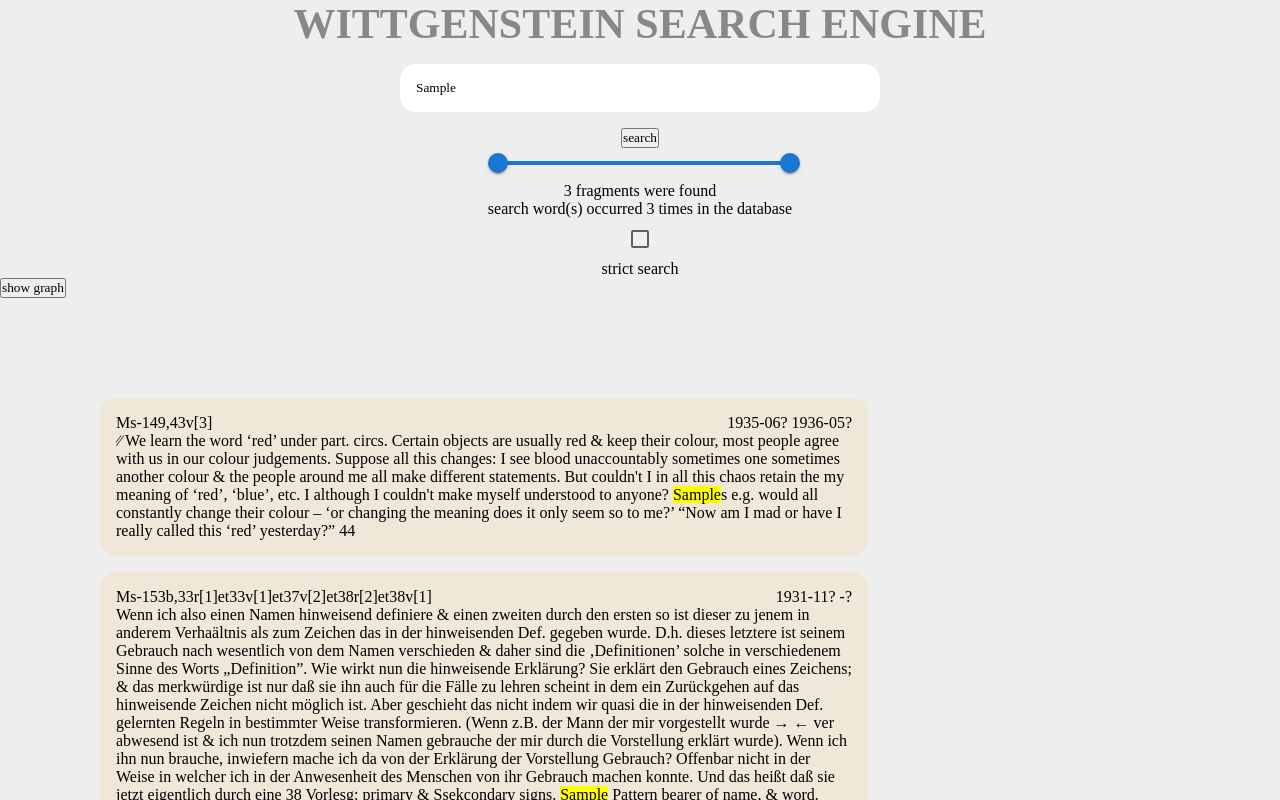
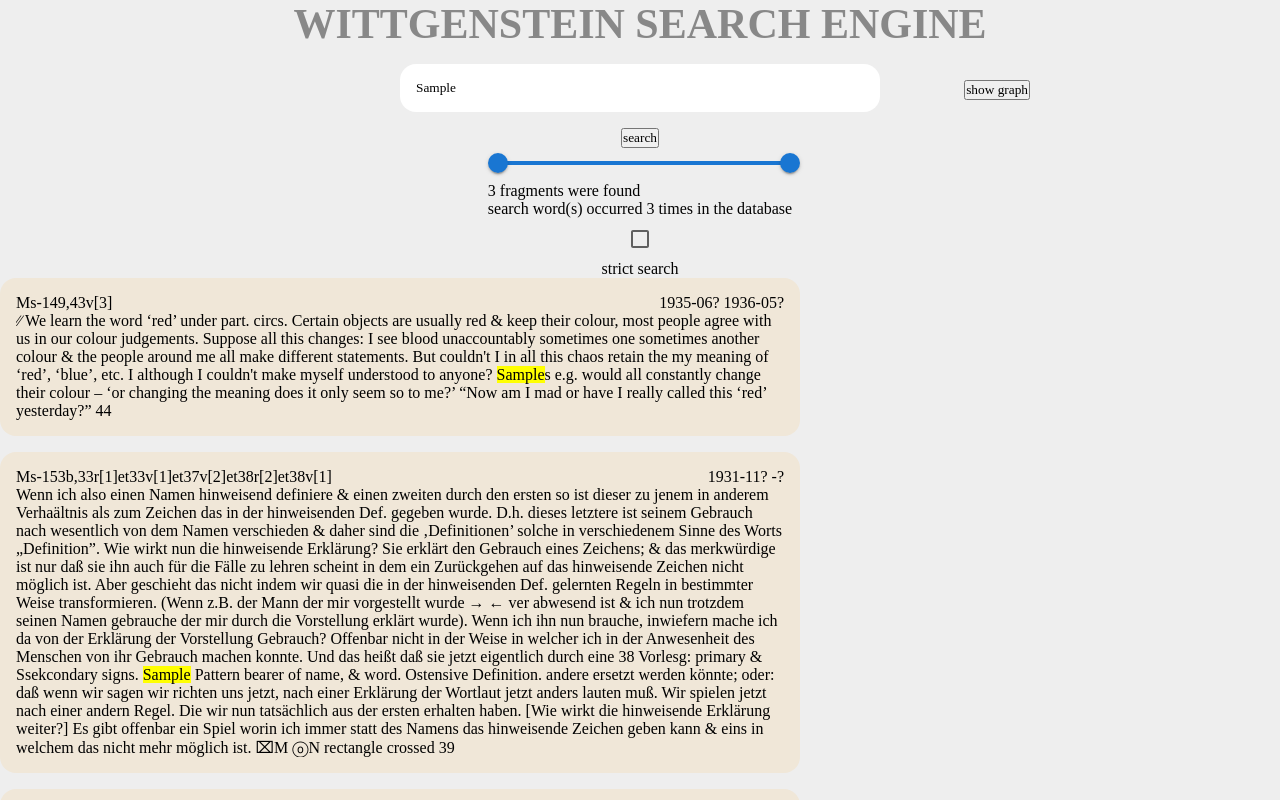
Before and after one commit to ceesparis/witt_search_engine, a React (Create React App) app in the folder search_engine/: page / in a window 1280 px wide. Both pictures are taken after typing "Sample" into the empty fields and a click on the button "search". Shown: the top 800 px of the page. Built offline with nearby package versions, Linux system fonts and the light colour scheme.

Commit message:
fastbutmessy

```diff
--- a/search_engine/package.json
+++ b/search_engine/package.json
@@ -9,13 +9,15 @@
     "@testing-library/jest-dom": "^5.16.0",
     "@testing-library/react": "^11.2.7",
     "@testing-library/user-event": "^12.8.3",
+    "axios": "^0.24.0",
     "plotly.js": "^2.8.0",
     "react": "^17.0.2",
     "react-dom": "^17.0.2",
     "react-highlight-words": "^0.17.0",
     "react-plotly.js": "^2.5.1",
     "react-router-dom": "^6.1.1",
-    "react-scripts": "4.0.3",
+    "react-scripts": "^5.0.0",
+    "react-virtualized": "^9.22.3",
     "web-vitals": "^1.1.2"
   },
   "scripts": {
--- a/search_engine/src/App.js
+++ b/search_engine/src/App.js
@@ -1,4 +1,5 @@
-import { useEffect, useState } from 'react';
+import { useEffect, useState} from 'react';
+import React from 'react';
 import data from './totalDatabase.json';
 import {Checkbox} from '@mui/material';
 import Slider from './components/slider'
@@ -6,6 +7,12 @@
 import Results from './components/results';
 import Graph from './components/graph'
 import BigResult from './components/bigresult'
+import {
+  List,
+  AutoSizer,
+  CellMeasurer,
+  CellMeasurerCache,
+ } from 'react-virtualized'
 
 function App() {
   const [finalsearch, setFinalSearch] = useState('');
@@ -21,6 +28,11 @@
   const [word_counts, setWordcount] = useState(0);
   const [graph_info, addData] = useState({});
 
+  const cache = React.useRef(new CellMeasurerCache({
+    fixedWidth: true,
+    defaultHeight: 200,
+  })
+  );
 
   useEffect(() => {
     // import('./Database.json').then(data => setDatabase(data));
@@ -44,7 +56,6 @@
 
   const handleChange = (event, newValue) => {
     setRange(newValue);
-    // handleSearch(event);
   }
 
   const countOccurences = (string, word) => {
@@ -68,7 +79,7 @@
             const count = countOccurences(text, regex);
             word_counter += count;
             counter += 1;
-            result_list.push(entry);
+            result_list = result_list.concat(entry);
 
             if (graph[year]) {
               graph[year] += count;
@@ -92,7 +103,7 @@
           const count = countOccurences(text, searchword);
           word_counter += count;
           counter += 1;
-          result_list.push(entry);
+          result_list = result_list.concat(entry);
 
           if (graph[year]){
             graph[year] += count;
@@ -136,7 +147,7 @@
     )
   }
 
-  if (!enlarge_result && !graph)
+  if (!enlarge_result)
   {
   return (
     <div className='Searchengine'>
@@ -146,20 +157,23 @@
         <button type="button" onClick={handleSearch}> search </button>
         <Slider year_range = {year_range} handleChange = {handleChange}
          handleSearch = {handleSearch} valueText ={valueText}/>
-        <p>{result_counts} fragments were found</p>
-        <p> search word(s) occurred {word_counts} times in the database</p>
+        {result_counts > 0? <div><p>{result_counts} fragments were found</p>
+         <p> search word(s) occurred {word_counts} times in the database</p> </div>: null}
         <Checkbox value="strict search" onClick={tick}/>strict search
       </header>
-      <button type="button" onClick={show_graph}> show graph </button>
-      <Results results = {results} finalsearch = {finalsearch} enlargeResult={enlargeResult}/>
+      {result_counts > 0 && !graph ? <button className="graphButton" type="button" onClick={show_graph}> show graph </button>: null}
+      {graph ? <div id="graph">
+        <Graph graph_info={graph_info} show_graph={show_graph}/>
+        </div>: null}
+      <Results results = {results} finalsearch = {finalsearch} enlargeResult={enlargeResult} cache={cache}/>
     </div>
   );
 }
-else if (graph){
-  return (
-    <Graph graph_info = {graph_info}/>
-  )
-}
+// else if (graph){
+//   return (
+//     <Graph graph_info = {graph_info}/>
+//   )
+// }
 else {
   return (
     <BigResult big_res={big_res} finalsearch={finalsearch} goBack={goBack}/>
--- a/search_engine/src/components/graph.js
+++ b/search_engine/src/components/graph.js
@@ -1,7 +1,8 @@
 import Plot from "react-plotly.js"
 
-const Graph = ({graph_info}) => {
+const Graph = ({graph_info, show_graph}) => {
 return (
+  <div>
     <Plot
     data={[
       {
@@ -13,7 +14,9 @@
       },
       // {type: 'line', x: [graph_info], y: [graph_info]},
     ]}
-    layout={ {width: 320, height: 240, title: 'A Fancy Plot'} }
+    layout={ {width: 400, height: 400, title: 'A Fancy Plot'} }
     />
+    <button className="graphButton" onClick={show_graph}>hide graph</button>
+    </div>
   )}
   export default Graph
--- a/search_engine/src/components/results.js
+++ b/search_engine/src/components/results.js
@@ -1,13 +1,52 @@
+
 import Result from './result.js'
+import React from 'react'
+// import cache from '../App.js'
+import {
+  List,
+  AutoSizer,
+  CellMeasurer,
+  CellMeasurerCache,
+ } from 'react-virtualized'
+import { defaultRowRenderer } from 'react-virtualized/dist/es/Table'
+import { keyframes } from '@mui/styled-engine'
+import { height } from '@mui/system'
+import App from '../App.js'
 
-const Results = ({results, finalsearch, enlargeResult}) => {
+
+const Results = ({results, finalsearch, enlargeResult, cache}) => {
+  // const cache = React.useRef(new CellMeasurerCache({
+  //   fixedWidth: true,
+  //   defaultHeight: 200,
+  // })
+  // );
     return (
         <div className='Results'>
-          {
-            results.map((result) => {
-              return <Result result={result} finalsearch={finalsearch} key={result.name} enlargeResult={enlargeResult}/>
-          })
-        }
+        <AutoSizer>
+          {({width, height}) =>
+            <List
+            width={width}
+            height={height}
+            rowHeight={cache.current.rowHeight}
+            deferredMeasurementCache={cache.current}
+            rowCount={results.length}
+            rowRenderer={({key, index, style, parent}) =>{
+              const result = results[index];
+              return (
+                <CellMeasurer
+                key={key}
+                cache={cache.current}
+                parent={parent}
+                columnIndex={0}
+                rowIndex={index}>
+                <div style={style}>
+                  <Result result={result} finalsearch={finalsearch} key={result.name} enlargeResult={enlargeResult}/>
+                </div>
+                </CellMeasurer>
+              )
+            }} />
+          }
+        </AutoSizer>
         </div>
     )
 }
--- a/search_engine/src/index.css
+++ b/search_engine/src/index.css
@@ -25,13 +25,15 @@
 }
 
 .Results {
- max-width: 768px;
- margin: 100px;
+max-width: 800px;
+width: 100%;
+height: 100vh;
 }
 
 .Result {
   width: 100%;
   padding: 16px;
+  /* margin: 20px; */
   margin-bottom: 16px;
   background-color: rgb(240, 231, 216);
   border-radius: 16px;
@@ -115,3 +117,15 @@
   padding: 16px;
   width: 100%;
 }
+
+#graph {
+  margin:50px;
+  float: right;
+  right: 50px;
+}
+
+.graphButton{
+  position: absolute;
+  top: 80px;
+  right: 250px;
+}
```
Also changed, not shown: search_engine/src/components/result.js (+1 -24 lines), 2 other files (tests, documents, lock files or other folders).
